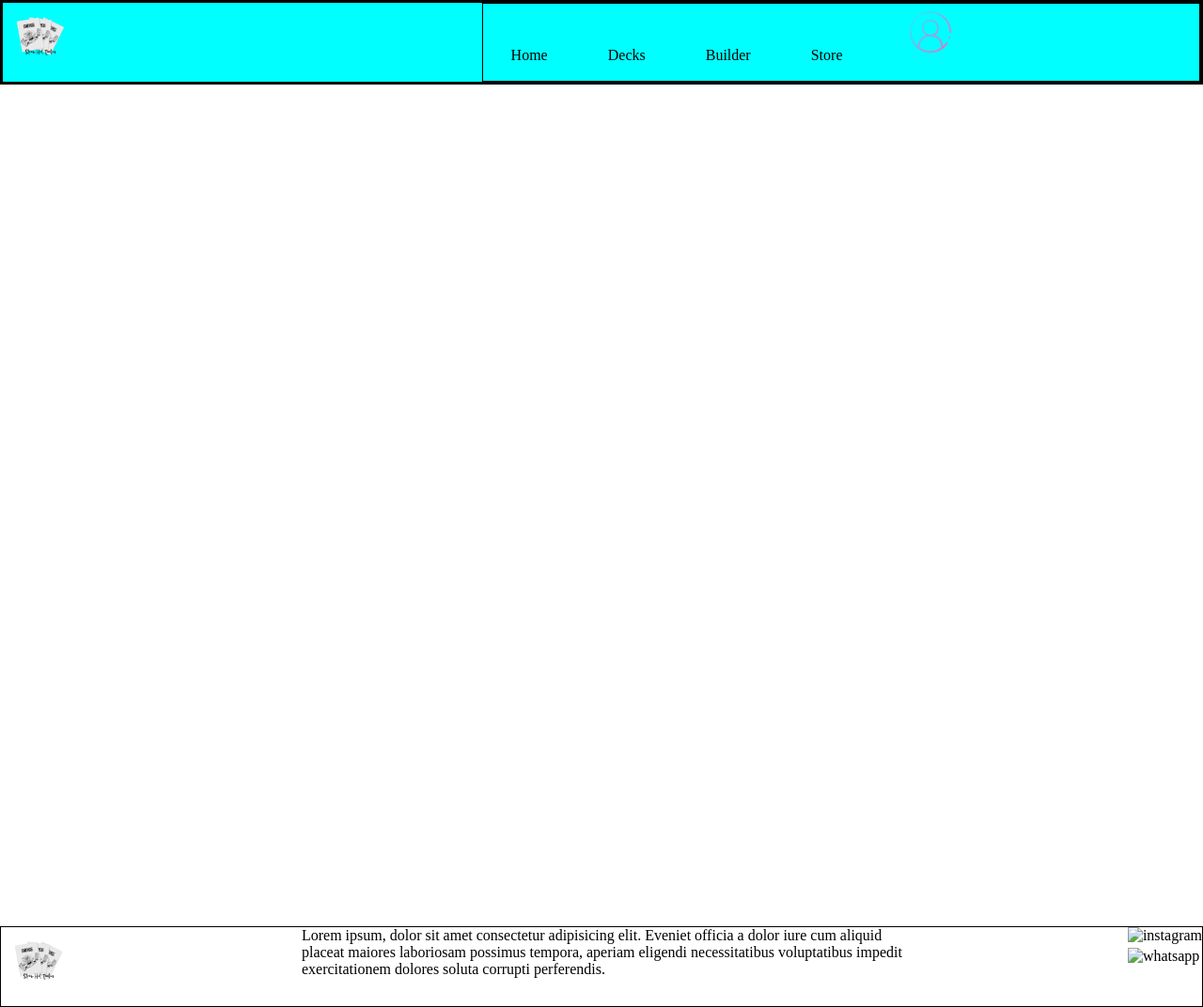
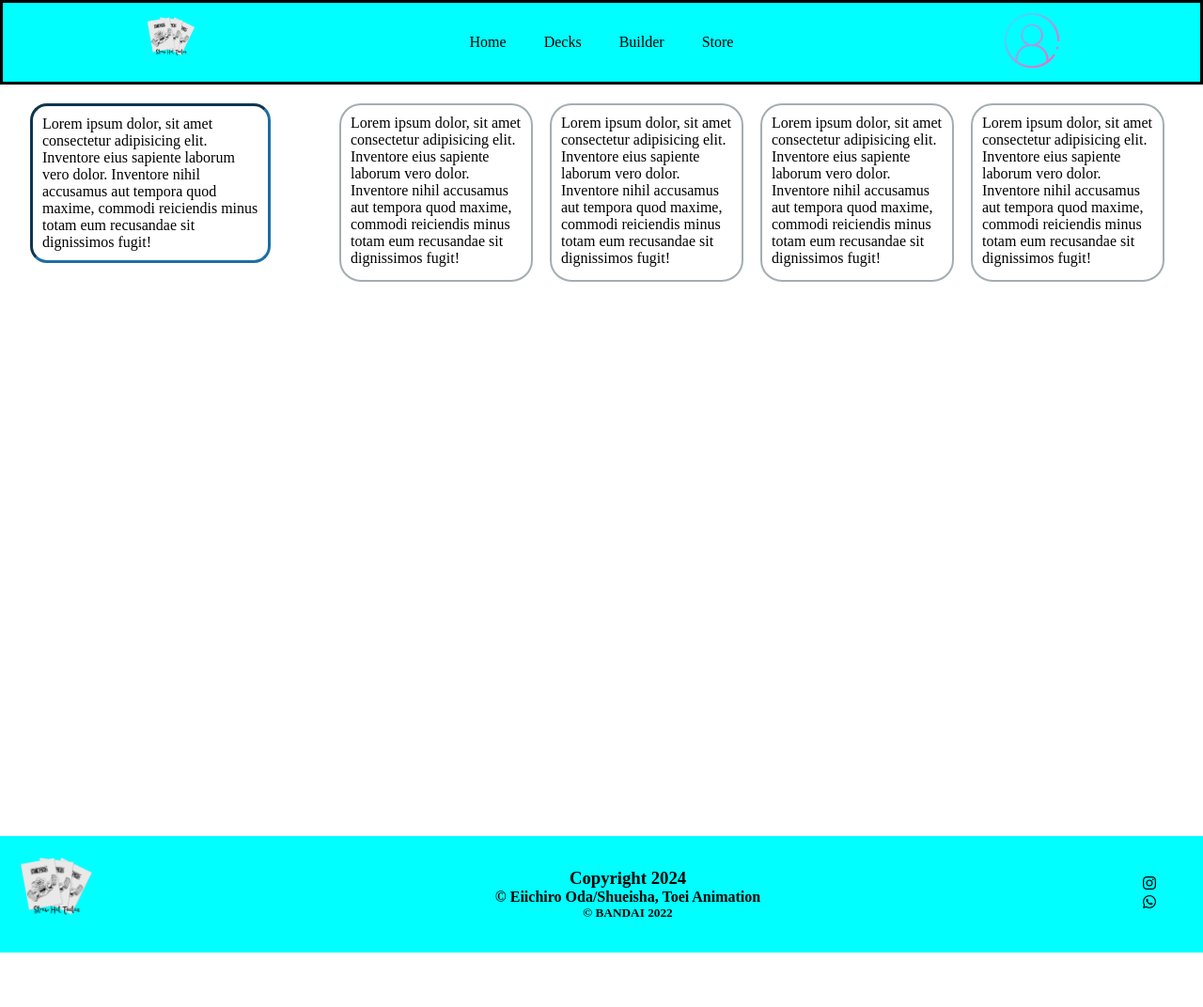
Before and after one commit to LyonVaz/CoderCurso, a plain HTML site: page index.html in a window 1280 px wide. Shown: the whole page at 94% size. After the commit the page ends 1014 px from the top, so only its background shows below. Drawn offline with Linux system fonts and the light colour scheme.

Commit message:
arreglos preentrega

```diff
--- a/css/index.css
+++ b/css/index.css
@@ -8,16 +8,16 @@
 }
 
 body{
-    min-height: 100%;
-    width: 100%;
+    max-width: 1400px;
 
 }
 
-header{
+#header{
     background-color: aqua;
     border: 3px solid;
     width: 100%;
-    position: sticky;
+    height: 90px;
+    position: fixed;
 }
 a{
     text-decoration: none;
@@ -26,45 +26,94 @@ a{
 
 
 /*NAV BAR*/
-.nav-bar{
+.header-nav-bar{
+    width: 100%;
+    height: 100%;
     display: flex;
-    flex-direction: row;
-    justify-content: space-between;
+    align-items: center;
+    justify-content: space-around;
+    flex-wrap: nowrap;
+
 }
 
-.nav-menu{
-    border: 1px solid;
-    display:inline-block;
-    width: 60%;
+.header-nav-bar img{
+    width: 80px;
+}
+.header-nav-menu{
+    display: flex;
+    column-gap: 40px;
 }
 
-.nav-menu li{
+.header-nav-menu li{
         display: inline-block;
-        margin: 0% 30px;
 }
 
-.logo{
-    height: 80px;
-}
-.login{
-    height: 60px;
-}
+
 
 /*MAIN*/
 
+#main{
+    padding-top: 20px;
+    width: 100%;
+    margin-top: 90px;
+    min-height: 100vh;
+    display: flex;
+    justify-content: space-around;
+}
 
+.main_noticias{
+    width: 20%;
+    display: flex;
+    flex-direction: column;
+}
 
+.main_noticias_article{
+    padding: 10px;
+    border: 3px inset #1C6EA4;
+    border-radius: 18px;
+}
+
+.main_publicdecks{
+    width: 70%;
+    display: flex;
+    flex-direction: row;
+    flex-wrap: nowrap;
+    justify-content: space-around;
+
+}
+
+.main_publicdecks_deck{
+    width: 23%;
+    max-height: 190px;
+    padding: 10px;
+    border: 2px solid rgba(16,40,51,0.38);
+    border-radius: 23px;
+}
 
 /*Footer*/
 
-footer{
+#footer{
+    background-color: aqua;
     display: flex;
     justify-content: space-between;
     width:100% ;
-    margin-top: 70%;
-    border: 1px solid;
+    align-items: center;
 }
 
-.references{
+#footer img{
+    width: 120px;
+}
+
+.footer__links-copyright{
     width: 50%;
+    display: flex;
+    align-items: center;
+    flex-direction: column;
 }
+
+.footer-social-medias{
+    width: 5%;
+    display: flex;
+    flex-direction: column;
+    justify-content: space-around;
+}
--- a/index.html
+++ b/index.html
@@ -4,42 +4,72 @@
 <head>
     <meta charset="UTF-8">
     <meta name="viewport" content="width=device-width, initial-scale=1.0">
+    <link rel="stylesheet" href="https://cdnjs.cloudflare.com/ajax/libs/font-awesome/6.6.0/css/all.min.css"
+        integrity="sha512-Kc323vGBEqzTmouAECnVceyQqyqdsSiqLQISBL29aUW4U/M7pSPA/gEUZQqv1cwx4OnYxTxve5UMg5GT6L4JJg=="
+        crossorigin="anonymous" referrerpolicy="no-referrer" />
     <link rel="shortcut icon" href="icons/logo.ico">
     <title>Straw Hat Tactics</title>
     <link rel="stylesheet" href="css/index.css">
 </head>
 
 <body>
-    <header>
-        <nav class="nav-bar">
-            <a href="index.html"><img src="imagenes/Deck_5.5-removebg-preview.png" alt="Logo" class="logo"></a>
-            <ul class="nav-menu">
+    <header id="header">
+        <nav class="header-nav-bar">
+            <picture>
+                <a href="index.html"><img src="imagenes/Deck_5.5-removebg-preview.png" alt="Logo" class="logo"></a>
+            </picture>
+            <ul class="header-nav-menu">
                 <li><a href="index.html">Home</a></li>
                 <li><a href="paginas/deck.html">Decks</a></li>
                 <li><a href="paginas/builder.html">Builder</a></li>
                 <li><a href="paginas/store.html">Store</a></li>
-                <li><a href="paginas/login.html"><img src="imagenes/login.png" alt="login" class="login"> </a></li>
             </ul>
+            <a href="paginas/login.html"><img src="imagenes/login.png" alt="login" class="login"> </a>
         </nav>
     </header>
 
-    <main class="main">
+    <main id="main">
+        <section class="main_noticias">
+            <article class="main_noticias_article">
+                <span>Lorem ipsum dolor, sit amet consectetur adipisicing elit. Inventore eius sapiente laborum vero dolor. Inventore nihil accusamus aut tempora quod maxime, commodi reiciendis minus totam eum recusandae sit dignissimos fugit!</span>
+            </article>
+        </section>
+        <section class="main_publicdecks">
+            <article class="main_publicdecks_deck">
+                <span>Lorem ipsum dolor, sit amet consectetur adipisicing elit. Inventore eius sapiente laborum vero dolor. Inventore nihil accusamus aut tempora quod maxime, commodi reiciendis minus totam eum recusandae sit dignissimos fugit!</span>
+
+            </article>
+            <article class="main_publicdecks_deck">
+                <span>Lorem ipsum dolor, sit amet consectetur adipisicing elit. Inventore eius sapiente laborum vero dolor. Inventore nihil accusamus aut tempora quod maxime, commodi reiciendis minus totam eum recusandae sit dignissimos fugit!</span>
+
+            </article>
+            <article class="main_publicdecks_deck">
+                <span>Lorem ipsum dolor, sit amet consectetur adipisicing elit. Inventore eius sapiente laborum vero dolor. Inventore nihil accusamus aut tempora quod maxime, commodi reiciendis minus totam eum recusandae sit dignissimos fugit!</span>
+
+            </article>
+            <article class="main_publicdecks_deck">
+                <span>Lorem ipsum dolor, sit amet consectetur adipisicing elit. Inventore eius sapiente laborum vero dolor. Inventore nihil accusamus aut tempora quod maxime, commodi reiciendis minus totam eum recusandae sit dignissimos fugit!</span>
+
+            </article>
+        </section>
+
+
     </main>
 
-    <footer>
-        <picture>
-            <img src="imagenes/Deck_5.5-removebg-preview.png" class="logo">
-        </picture>
-        <section class="references">
-            <p>
-                Lorem ipsum, dolor sit amet consectetur adipisicing elit. Eveniet officia a dolor iure cum aliquid placeat maiores laboriosam possimus tempora, aperiam eligendi necessitatibus voluptatibus impedit exercitationem dolores soluta corrupti perferendis.
-            </p>
+    <footer id="footer">
+        <section class="footer-logo">
+            <picture>
+                <img src="imagenes/Deck_5.5-removebg-preview.png" class="logo">
+            </picture>
         </section>
-        <section class="social-medias">
-            <ul>
-                <li><a href="https://www.instagram.com/one.piece.tcg.uy/"><img src="" alt="instagram"></a></li>
-                <li><a href=""><img src="" alt="whatsapp"></a></li>
-            </ul>
+        <article class="footer__links-copyright">
+            <h3>Copyright 2024</h3>
+            <h4>© Eiichiro Oda/Shueisha, Toei Animation</h4>
+            <h5>© BANDAI 2022</h5>
+        </article>
+        <section class="footer-social-medias">
+            <a href="https://www.instagram.com/one.piece.tcg.uy/"><i class="fa-brands fa-instagram"></i></a>
+            <a href="https://chat.whatsapp.com/IRnSa60FOc8JVoIhZoMYW7"><i class="fa-brands fa-whatsapp"></i></a>
         </section>
     </footer>
 </body>
```
Also changed, not shown: wireframe/Builder.JPG (added), wireframe/Decks.JPG (added), wireframe/Index.JPG (added), wireframe/Login.JPG (added), wireframe/Stores.JPG (added).
